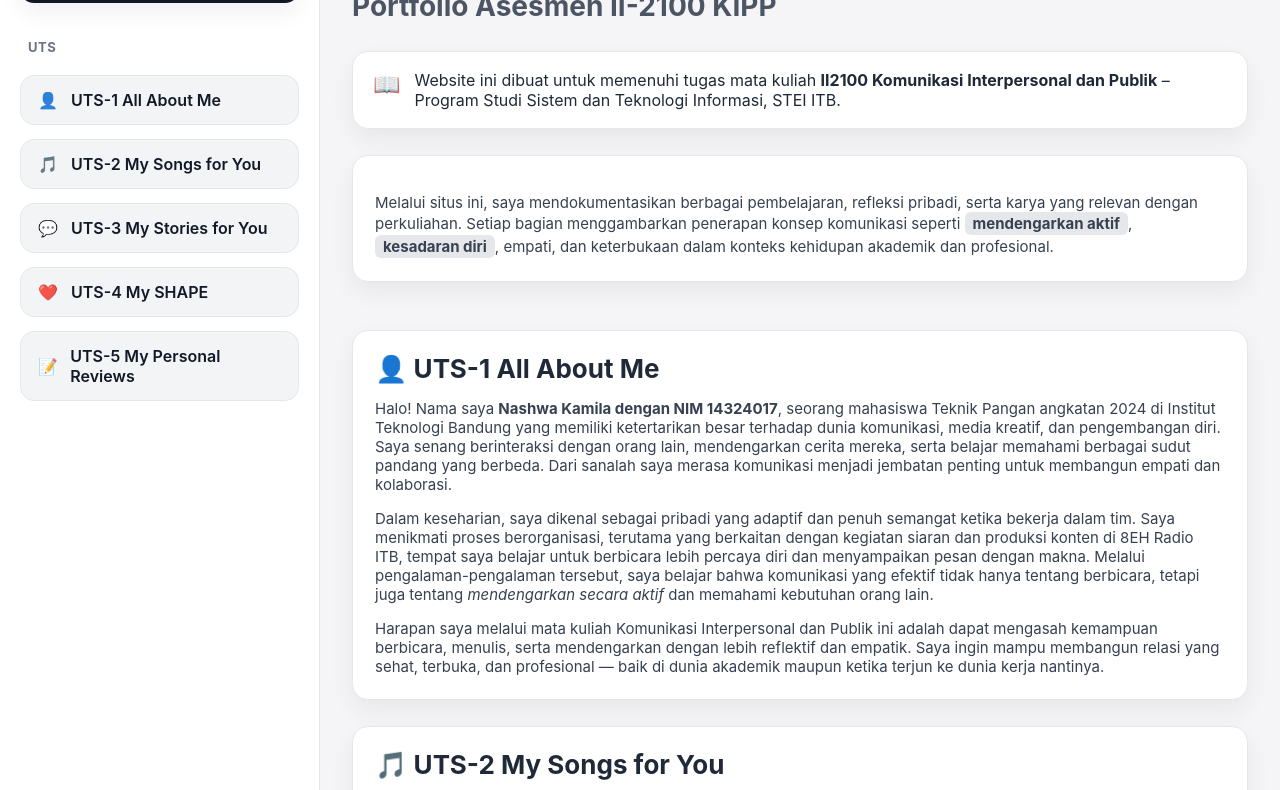
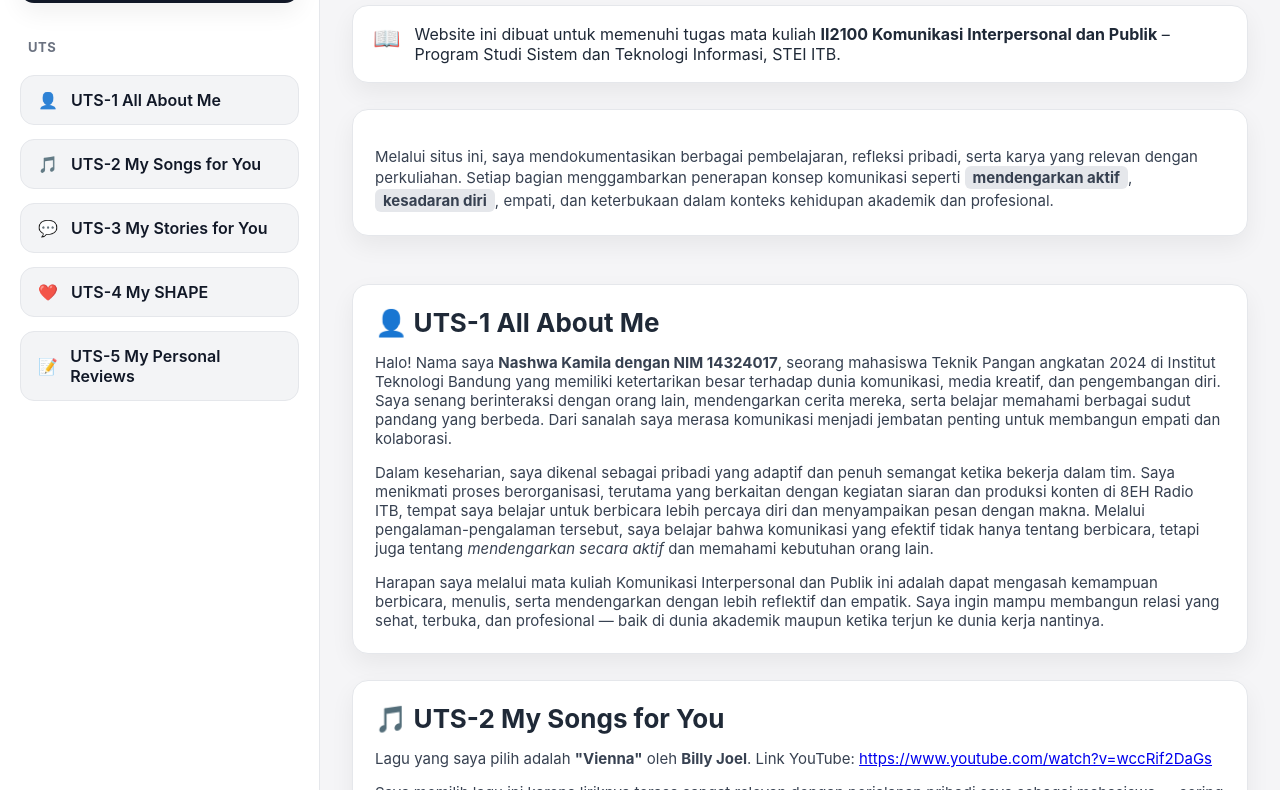
Before and after one commit to nashwakamila/UTSKominterNashwa, a plain HTML site: page index.html in a window 1280 px wide. Shown: the part 131-921 px from the top of the page. Drawn offline with Linux system fonts and the light colour scheme.

Commit message:
Update index.html

```diff
--- a/index.html
+++ b/index.html
@@ -117,7 +117,7 @@
 
         <section id="selamat-datang" class="hero">
           <h1>Selamat Datang</h1>
-          <h2>Portfolio Asesmen II-2100 KIPP</h2>
+
 
           <div class="note">
             <div class="ic">📖</div>
```
